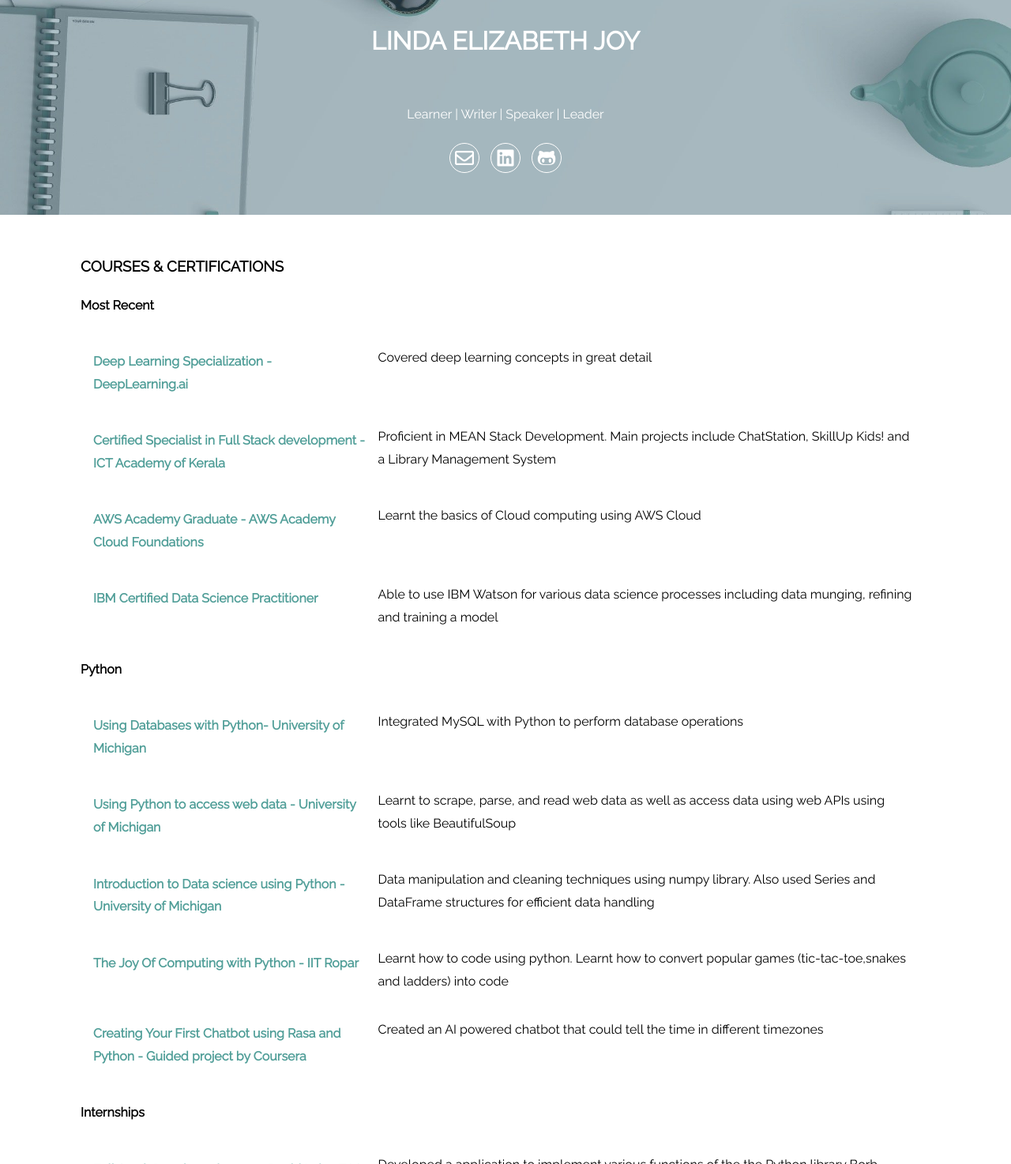
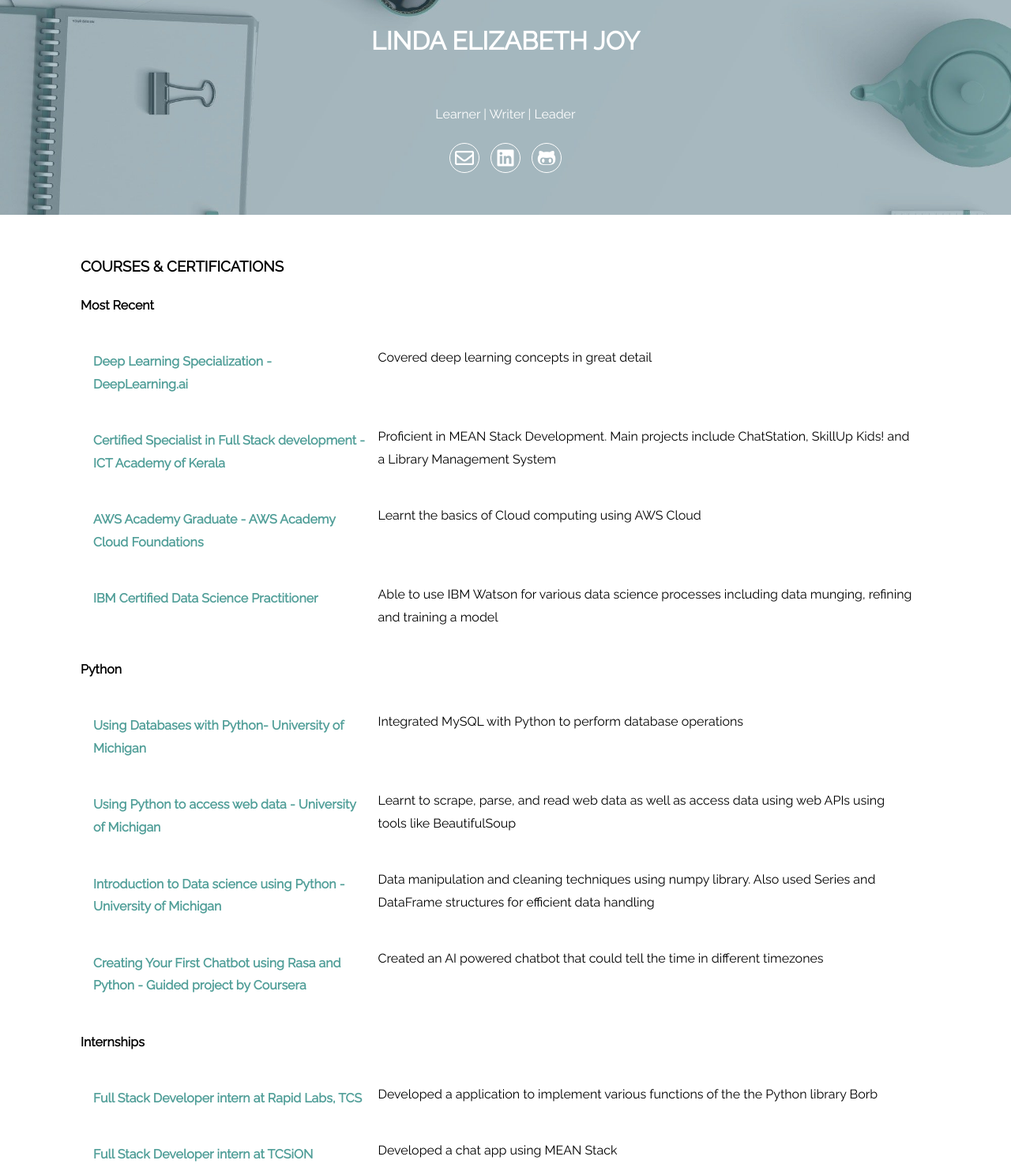
Before and after one commit to mariyalinda/hello-world, a plain HTML site: page index.html in a window 1280 px wide. Shown: the part 223-1697 px from the top of the page at 79% size. Drawn offline with Linux system fonts and the light colour scheme.

Commit message:
Update index.html

```diff
--- a/index.html
+++ b/index.html
@@ -30,7 +30,7 @@
       </div>
       <h1>Linda Elizabeth Joy</h1>
       <section>
-        <p>Learner | Writer | Speaker | Leader</p>
+        <p>Learner | Writer | Leader</p>
 
         <a href="mailto:lindaliz5995@gmail.com" target="_blank">
           <i class="far fa-envelope"></i>
@@ -130,17 +130,7 @@
             </p>
           </div>
         </article>
-        <article class="course">
-          <div class="title">
-            <h4>The Joy Of Computing with Python - IIT Ropar</h4>
-          </div>
-          <div class="description">
-            <p>
-              Learnt how to code using python. Learnt how to convert popular
-              games (tic-tac-toe,snakes and ladders) into code
-            </p>
-          </div>
-        </article>
+
         <article class="course">
           <div class="title">
             <h4>
```
